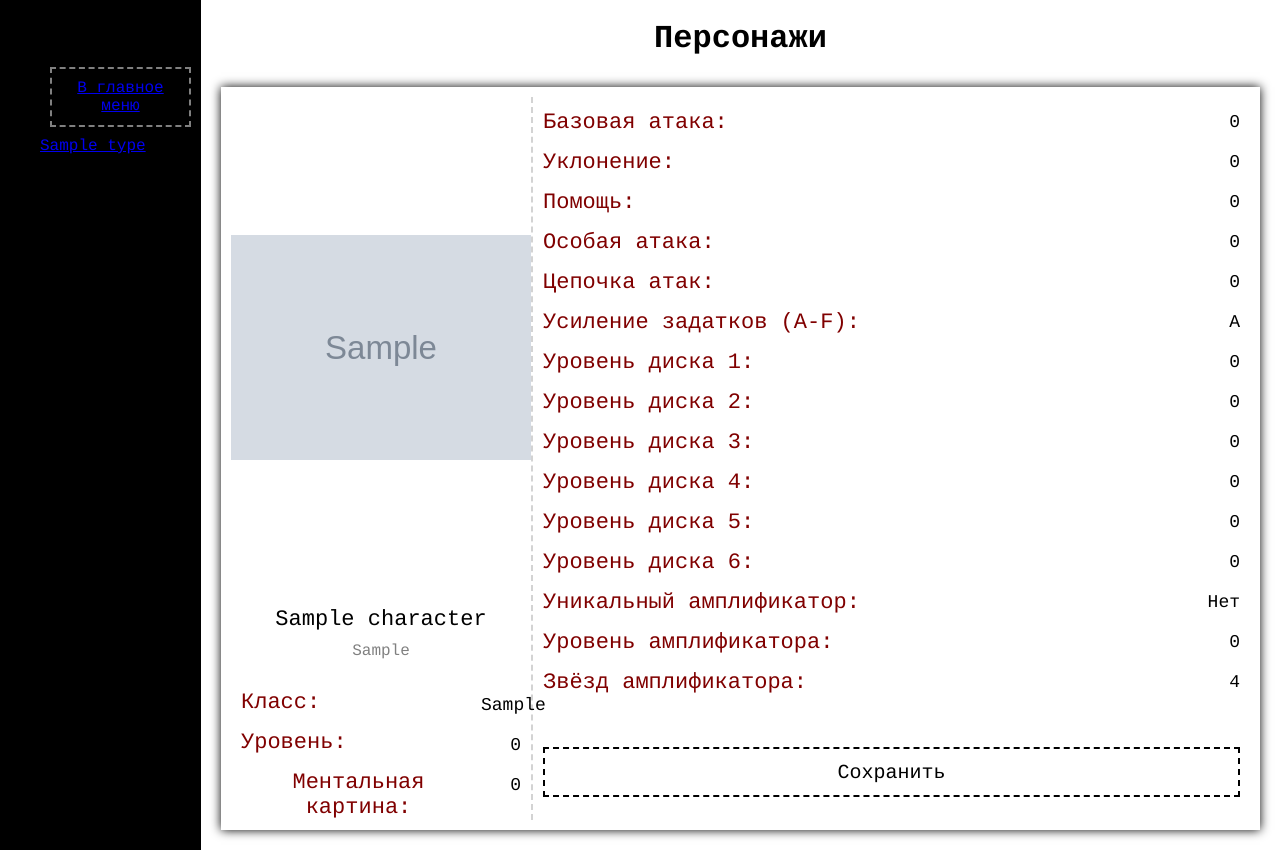
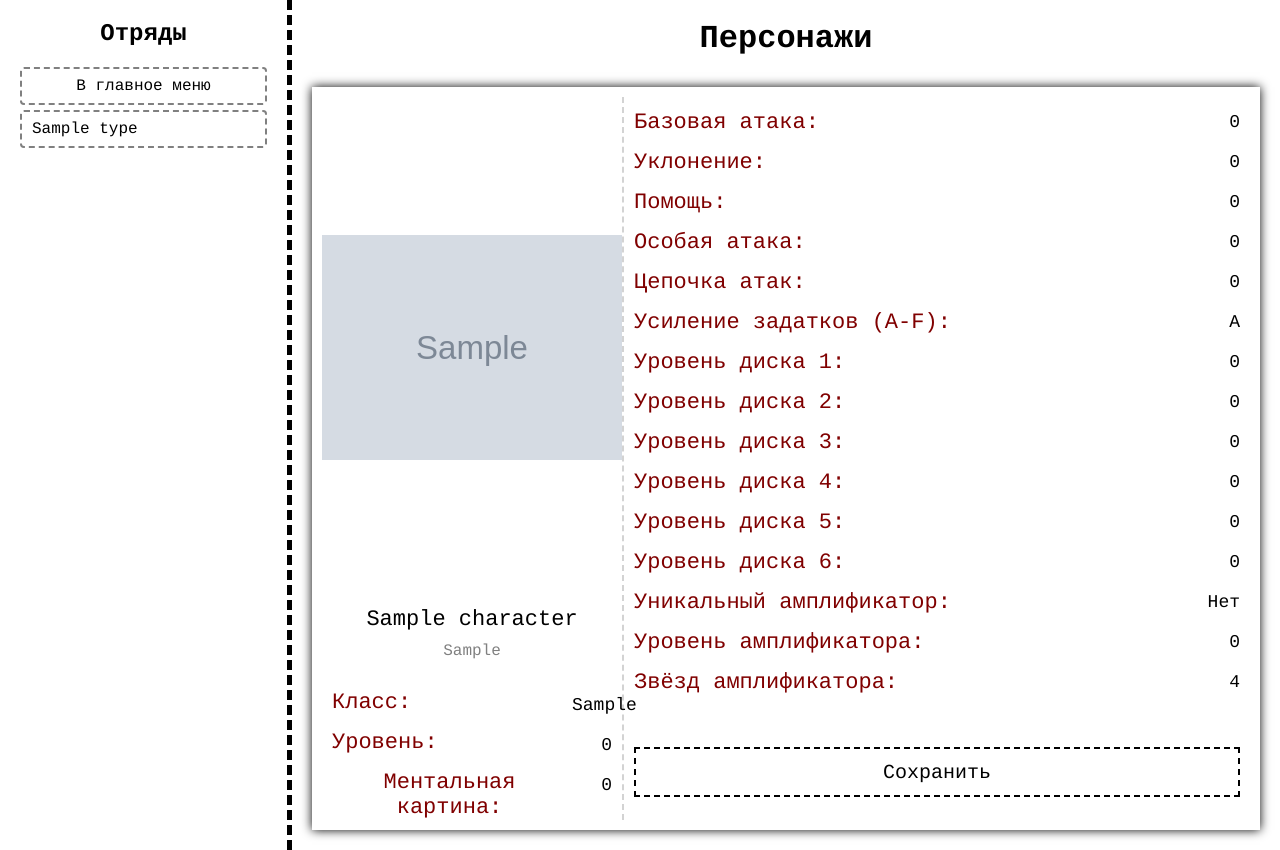
Before and after one commit to VladosssE/zenless_zz_flask, a Flask app: template templates/character_stats/index.html in a window 1280 px wide. Run offline with Flask 3, Linux system fonts and the light colour scheme; the template is opened without the code that fills it: most values are stand-ins (such as "Sample title", 1, 10 or a date in 2020); grey boxes marked "Sample" are stand-in pictures; some web fonts are replaced.

Commit message:
[5.11] Обновлен дизайн (UX)

```diff
--- /dev/null
+++ b/static/js/characters.js
@@ -0,0 +1,58 @@
+document.addEventListener("DOMContentLoaded", () => {
+	const forms = document.querySelectorAll(".main-character-card");
+
+	forms.forEach(form => {
+		form.addEventListener("submit", function (e) {
+			e.preventDefault();
+
+			const formData = new FormData(form);
+			const data = {};
+
+			formData.forEach((value, key) => {
+				data[key] = value;
+			});
+
+			fetch(form.action, {
+				method: "POST",
+				headers: {
+					"Content-Type": "application/json"
+				},
+				body: JSON.stringify(data)
+			})
+			.then(res => res.json())
+			.then(response => {
+				if (response.status === "ok") {
+					showSaveMessage(form, "Успешно сохранено");
+				} else {
+					showSaveMessage(form, "Ошибка сохранения", true);
+				}
+			})
+			.catch(() => {
+				showSaveMessage(form, "Ошибка ???", true);
+			});
+		});
+	});
+});
+
+function showSaveMessage(form, text, isError = false) {
+	const wrapper = form.querySelector(".save-button-wrapper");
+
+	let message = wrapper.querySelector(".save-message");
+
+	if (!message) {
+		message = document.createElement("div");
+		message.className = "save-message";
+		wrapper.appendChild(message);
+	}
+
+	message.textContent = text;
+	message.style.color = isError ? "red" : "green";
+
+	requestAnimationFrame(() => {
+		message.classList.add("visible");
+	});
+
+	setTimeout(() => {
+		message.classList.remove("visible");
+	}, 2000);
+}
--- a/static/styles/characters-stats-style.css
+++ b/static/styles/characters-stats-style.css
@@ -14,6 +14,54 @@
 	padding: 0;
 	font-family: mr_norwesterG, Courier;
 	background: black;
+}
+
+.sidebar{
+	width: 25%;
+	background: white;
+	padding: 20px;
+	overflow-y: auto;
+	border-right: 5px dashed black;
+}
+
+.sidebar h2{
+	text-align: center;
+	margin-top: 0;
+}
+
+.char-list{
+	padding: 0;
+	margin: 0;
+}
+
+.char-list li{
+	list-style: none;
+	margin-bottom: 5px;
+	cursor: pointer;
+	border-radius: 4px;
+	transition: 0.1s;
+	border: 2px dashed gray;
+}
+
+.char-list li a{
+	display: block;
+	width: 100%;
+	height: 100%;
+	padding: 8px 10px;
+	text-decoration: none;
+	color: inherit;
+	box-sizing: border-box;
+}
+
+.char-list li,
+.char-list li a{
+	box-sizing: border-box;
+}
+
+.char-list li:hover{
+	background-color: black;
+	color: white;
+	border: 2px dashed white;
 }
 
 .main-panel{
@@ -154,7 +202,7 @@
 	background-color: transparent;
 	border: 2px dashed black;
 	cursor: pointer;
-	margin: 50px 10px 5px 0;
+	margin: 50px 10px 0 0;
 	font-family: mr_norwesterG, Courier;
 	font-size: 20px;
 	transition: 0.1s;
@@ -172,8 +220,6 @@
 	font-family: mr_norwesterG, Courier;
 	background: transparent;
 	color: black;
-	padding: 10px 20px;
-	margin: 10px;
 	text-decoration: none;
 	transition: 0.1s;
 	cursor: pointer;
@@ -208,3 +254,25 @@
 	gap: 10px;
 	flex-grow: 1;
 }
+
+.save-button-wrapper {
+	position: relative;
+}
+
+.save-message {
+	position: absolute;
+	bottom: 50%;
+	left: 50%;
+	transform: translateX(-50%);
+	margin-bottom: 6px;
+	color: green;
+	font-size: 18px;
+	white-space: nowrap;
+	opacity: 0;
+	pointer-events: none;
+	transition: opacity 0.3s ease;
+}
+
+.save-message.visible {
+	opacity: 1;
+}
```
Also changed, not shown: static/js/bangboo.js (added, +55 -0 lines), static/styles/bangboo-stats-style.css (+27 -1 lines), static/styles/godfinger-stats-style.css (+17 -9 lines).
